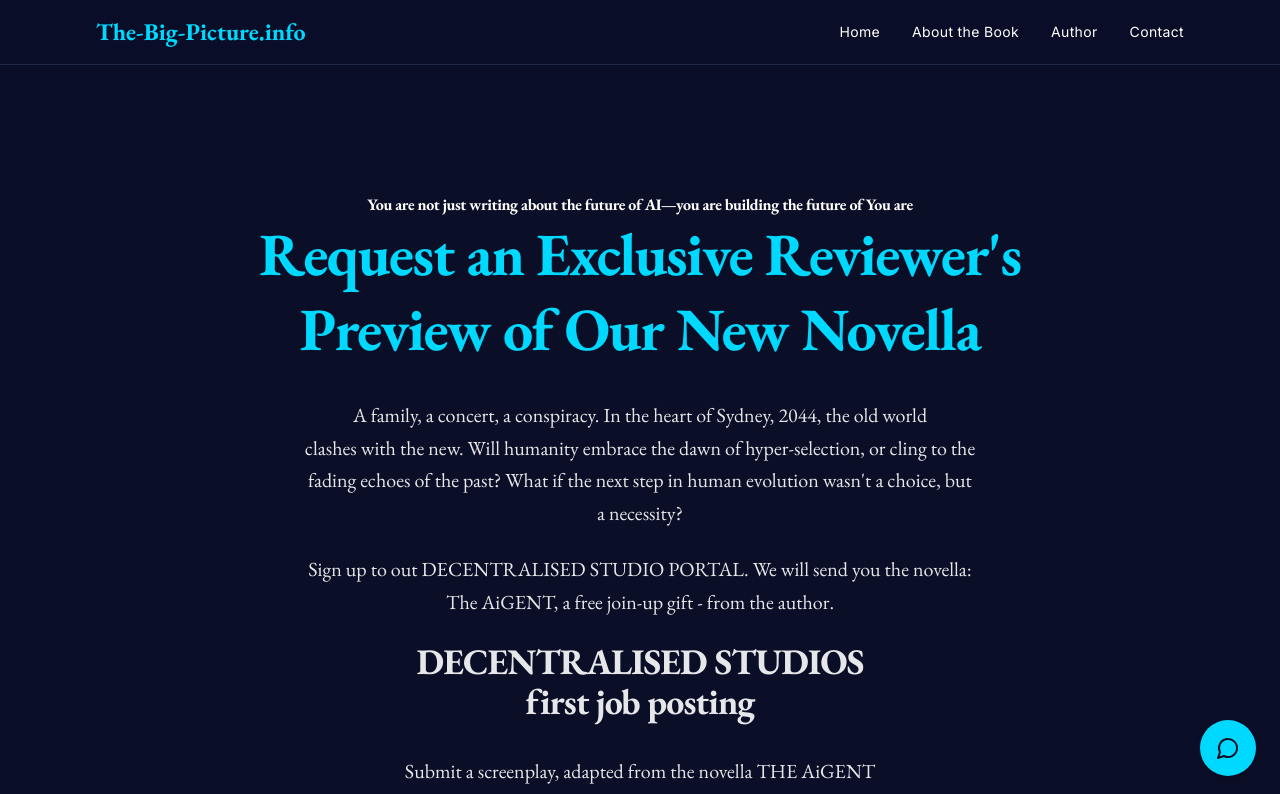
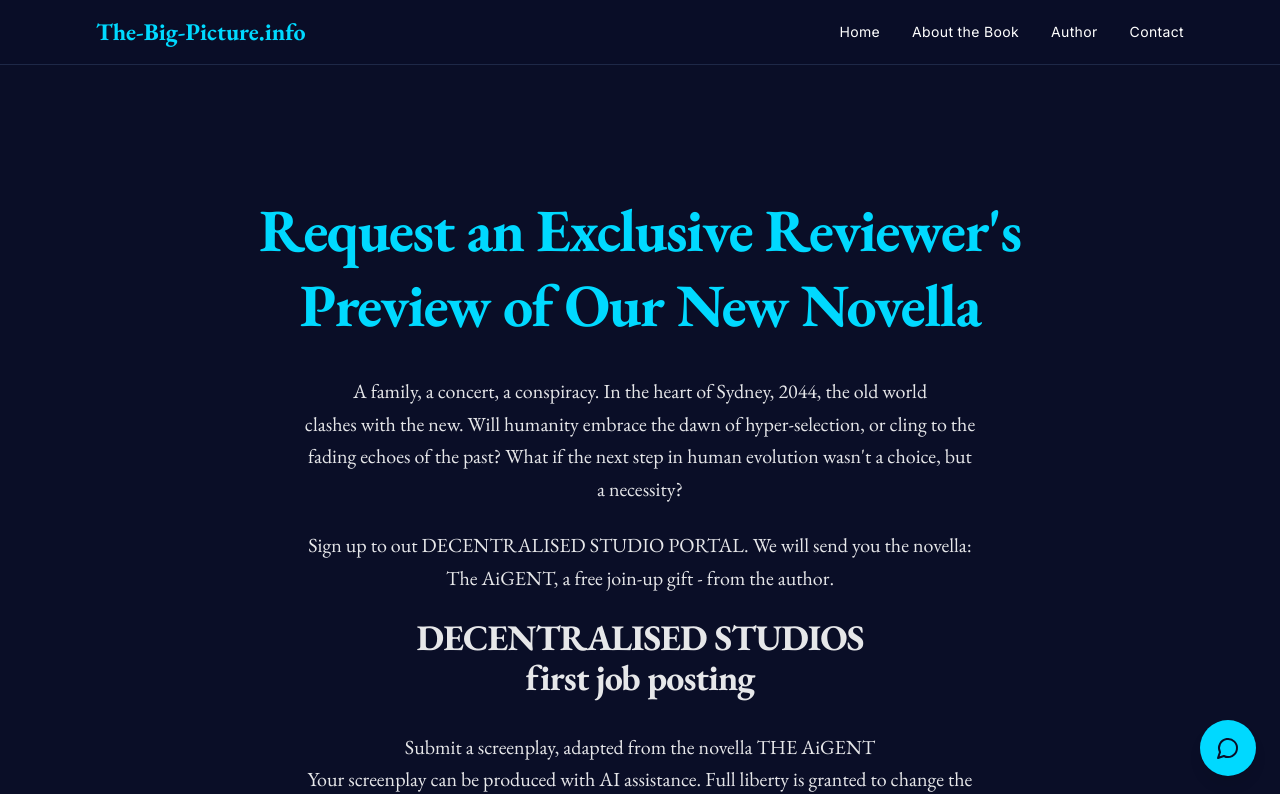
Before and after one commit to jonalaker/thebigpicture, a Next.js app: page / in a window 1280 px wide. Shown: the top 794 px of the page. Built offline with nearby package versions, Linux system fonts and the light colour scheme.

Commit message:
text removed from to

```diff
--- a/components/hero.tsx
+++ b/components/hero.tsx
@@ -10,7 +10,6 @@ export default function Hero() {
   return (
     <section className="relative py-20 md:py-32 px-4 sm:px-6 lg:px-8">
       <div className="max-w-4xl mx-auto text-center">
-        <h6>You are not just writing about the future of AI—you are building the future of You are</h6>
         <h1 className="mb-8 text-primary leading-tight">Request an Exclusive Reviewer's Preview of Our New Novella</h1>
 
         <div className="prose prose-lg max-w-2xl mx-auto mb-12 font-serif text-foreground/90">
```
Lines whose indentation alone changed are shown as unchanged.
